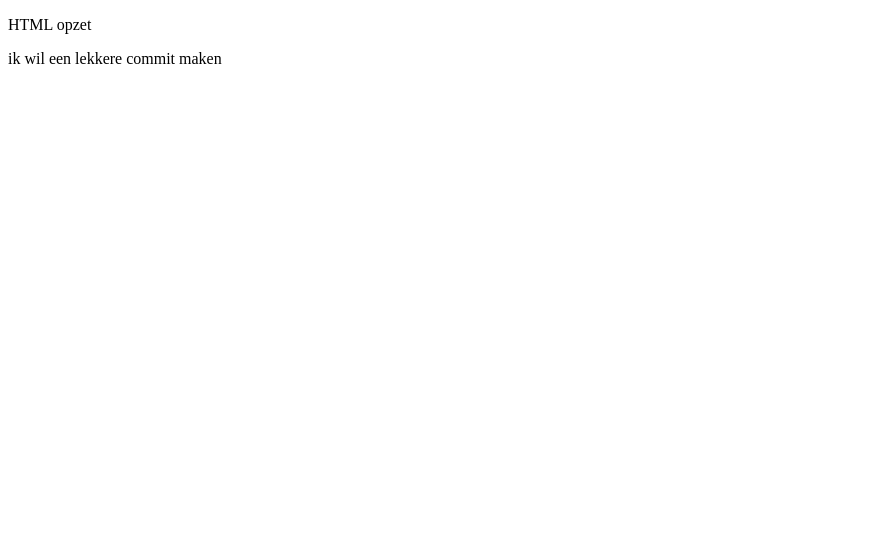
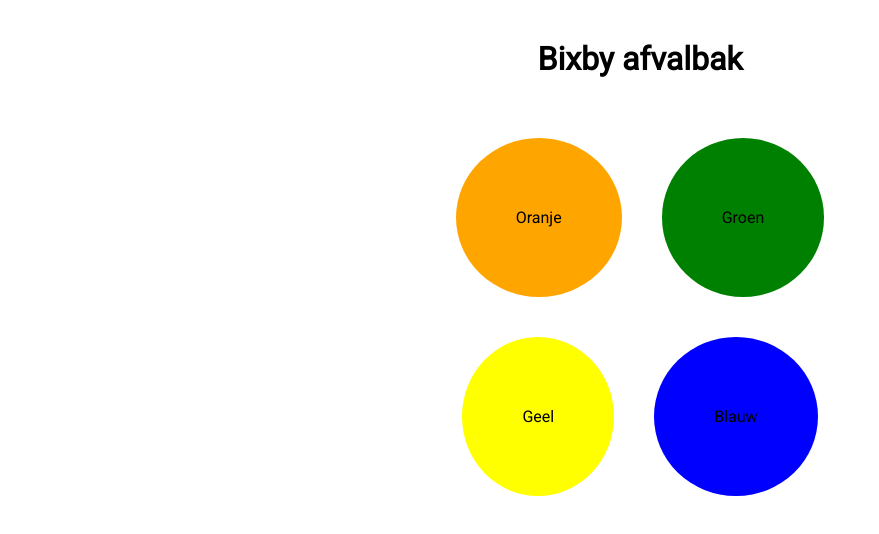
Before and after one commit to lennartkimmel/Hefpark, a plain HTML site: page index.html in a window 1280 px wide. Shown: the whole page, without its empty margins (0-879 px from the left). Drawn offline with Linux system fonts and the light colour scheme.

Commit message:
Add files via upload

```diff
--- a/index.html
+++ b/index.html
@@ -1,13 +1,81 @@
-<!DOCTYPE html>
+<!doctype html>
 <html lang="en">
 <head>
     <meta charset="UTF-8">
-    <meta name="viewport" content="width=device-width, initial-scale=1.0">
+    <meta name="viewport"
+          content="width=device-width, user-scalable=no, initial-scale=1.0, maximum-scale=1.0, minimum-scale=1.0">
     <meta http-equiv="X-UA-Compatible" content="ie=edge">
-    <title>Document</title>
+    <title>Bixby</title>
+
+    <link href="https://fonts.googleapis.com/css?family=Roboto" rel="stylesheet">
+
+    <style>
+        * {
+            padding: 0;
+            margin: 0;
+            box-sizing: border-box;
+        }
+
+        h1 {
+            text-align: center;
+            margin: 40px;
+            font-family: 'Roboto', sans-serif;
+        }
+
+        ul {
+            display: flex;
+            flex-direction: row;
+            flex-wrap: wrap;
+            justify-content: center;
+            max-width: 480px;
+            margin: 0 auto;
+            list-style: none;
+        }
+
+        li {
+            margin: 20px;
+            border-radius: 100%;
+            display: flex;
+            justify-content: center;
+            align-items: center;
+        }
+
+        a {
+            padding: 70px 60px;
+            color: black;
+            min-width: 150px;
+            font-family: 'Roboto', sans-serif;
+            text-decoration: none;
+        }
+
+        #orange {
+            background: orange;
+        }
+
+        #green {
+            background: green;
+        }
+
+        #yellow {
+            background: yellow;
+        }
+
+        #blue {
+            background: blue;
+        }
+
+    </style>
 </head>
 <body>
-    <p>HTML opzet</p>
-    <p>ik wil een lekkere commit maken</p>
+    <h1>Bixby afvalbak</h1>
+
+    <div id="trommels">
+        <ul>
+            <li id="orange"><a href="#" title="Oranje">Oranje</a></li>
+            <li id="green"><a href="#" title="Groen">Groen</a></li>
+            <li id="yellow"><a href="#" title="Geel">Geel</a></li>
+            <li id="blue"><a href="#" title="Blauw">Blauw</a></li>
+        </ul>
+    </div>
 </body>
 </html>
```
Also changed, not shown: main.js (added, +39 -0 lines).
